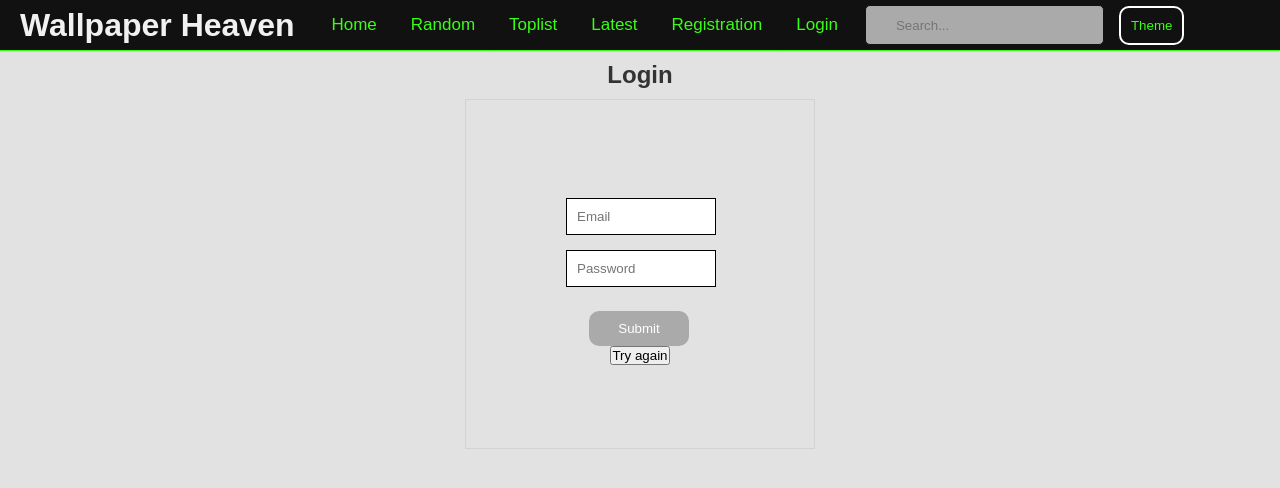
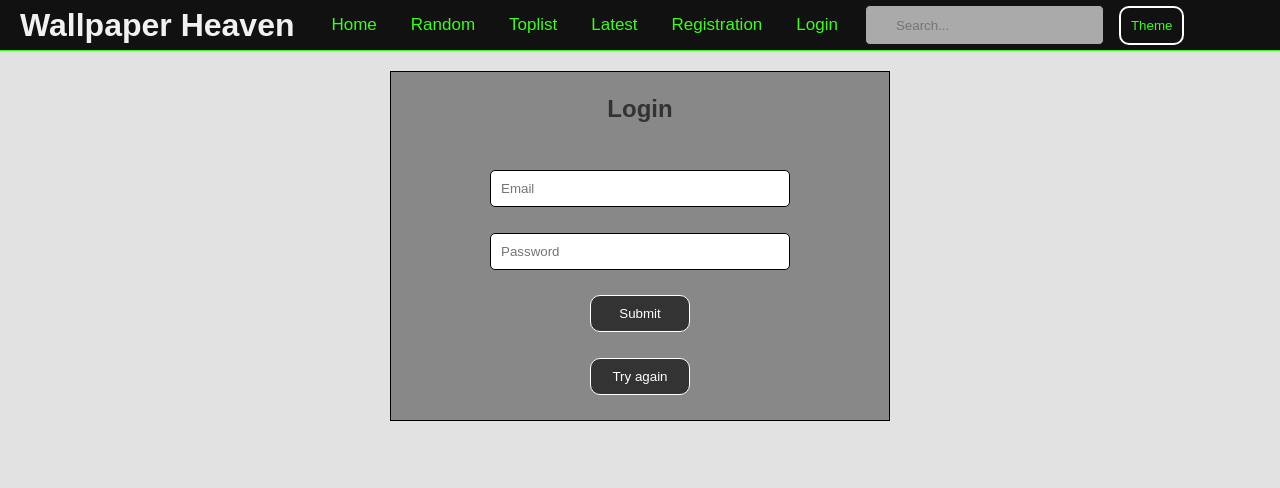
Before and after one commit to hausbence/wallhaven-frontend, a React (Create React App) app: page /login in a window 1280 px wide. Shown: the top 488 px of the page. Built offline with nearby package versions, Linux system fonts and the light colour scheme; the HTML template or start-up script is replaced by a standard one.

Commit message:
fixed get issues on login page

```diff
--- a/src/components/pages/Registration.js
+++ b/src/components/pages/Registration.js
@@ -24,19 +24,13 @@ const Registration = () => {
     console.log(values);
   };
 
-  //   pattern: {
-  //     value: /^[A-Z0-9._%+-]+@[A-Z0-9.-]+\.[A-Z]{2,}$/i,
-  //     message: "invalid email address",
-
-  // validate: (value) => value !== "admin" || "Nice try!",
-  //   }
-
   let content = (
     <React.Fragment>
+      <div className="form">
         <h2 className="loginHeader">Registration</h2>
-        <div className="form">
         <form onSubmit={handleSubmit(onSubmit)}>
-              <input className="input-style"
+          <input
+            className="input-style"
             name="email"
             type="email"
             placeholder="Email"
@@ -46,7 +40,8 @@ const Registration = () => {
           />
           {errors.email && errors.email.message}
 
-            <input className="input-style"
+          <input
+            className="input-style"
             name="username"
             placeholder="Username"
             ref={register({
@@ -56,7 +51,8 @@ const Registration = () => {
             })}
           />
           {errors.username && errors.username.message}
-            <input className="input-style"
+          <input
+            className="input-style"
             name="password"
             type="password"
             placeholder="Password"
@@ -68,7 +64,9 @@ const Registration = () => {
           />
           {errors.password && errors.password.message}
 
-            <button type="submit" className="button">Submit</button>
+          <button type="submit" className="button">
+            Submit
+          </button>
         </form>
       </div>
     </React.Fragment>
--- a/src/components/pages/WallpaperList/Login.css
+++ b/src/components/pages/WallpaperList/Login.css
@@ -1,5 +1,4 @@
 .loginHeader {
-    width: 100%;
   color: #333333;
   text-align: center;
   padding: 10px;
@@ -7,38 +6,40 @@
 
 .form {
   display: flex;
+  flex-flow: column;
+  justify-content: space-around;
+  width: 500px;
+  height: 350px;
+  margin: 20px auto;
+  border: 1px solid black;
+  background: #888888;
+}
+
+.form form {
+  display: flex;
+  flex-flow: column;
+  justify-content: space-around;
   align-items: center;
-    align-content: center;
-    justify-content: center;
-    flex-flow: column;
-    width: 350px;
-    height: 350px;
-    padding: 50px;
-    margin: 0 auto;
-    border: 1px solid lightgray;
-    background: #88888;
+  height: 250px;
 }
 
 .input-style {
   border: 1px solid #000;
+  width: 300px;
   padding: 10px;
-    margin-top: 15px;
-    margin-left: 50px;
-    width: 150px;
   box-sizing: border-box;
+  border-radius: 5px;
 }
 
 .button {
-    background: #aaaaaa;
-    color: #fff;
-    transform: translateX(23%);
-    padding: 10px;
-    margin-top: 24px;
-    margin-left: 50px;
+  background: #333;
+  color: white;
+  padding: 10px 20px;
   width: 100px;
-    border: none;
+  border: 1px solid;
   border-radius: 10px;
   box-sizing: border-box;
+  cursor: pointer;
 }
 
 .button:hover {
--- a/src/components/pages/WallpaperList/Login.js
+++ b/src/components/pages/WallpaperList/Login.js
@@ -1,66 +1,74 @@
-import React, {useEffect, useState} from "react";
-import {useForm} from "react-hook-form";
+import React, { useState } from "react";
+import { useForm } from "react-hook-form";
 import Axios from "axios";
-import {useCookies} from "react-cookie";
-import './Login.css';
-import {useHistory} from "react-router-dom";
-import Navbar from "../../layout/Navbar";
-
+import { useCookies } from "react-cookie";
+import "./Login.css";
+import { useHistory } from "react-router-dom";
 
 const Login = () => {
-    const [cookies1, removeCookie] = useCookies(["email", "password", "id", "username"]);
-    const [id, setId] = useState(0)
+  const [cookies1, removeCookie] = useCookies([
+    "email",
+    "password",
+    "id",
+    "username",
+  ]);
+  const [id, setId] = useState(0);
   const [username, setUsername] = useState("");
-    const {handleSubmit, register, errors} = useForm();
+  const { handleSubmit, register, errors } = useForm();
   const history = useHistory();
   const [login, setLogin] = useState(false);
-    const [cookies, setCookie] = useCookies(["id", "email", "password", "username"]);
+  const [cookies, setCookie] = useCookies([
+    "id",
+    "email",
+    "password",
+    "username",
+  ]);
   const onSubmit = (values) => {
-        document.getElementById("email").setAttribute("readonly", true)
-        document.getElementById("password").setAttribute("readonly", true)
+    document.getElementById("email").setAttribute("readonly", true);
+    document.getElementById("password").setAttribute("readonly", true);
     Axios.get(
       `http://localhost:8080/login/${values?.email}/${values?.password}`
-        ).then((r) => setLogin(r.data))
-        setTimeout(() => {
-            Axios.get(`http://localhost:8080/id/${values.email}`).then((r => {
-                setId(r.data)
-                console.log(r)
-            }));
-        }, 100)
-        setTimeout(() => {
-            Axios.get(`http://localhost:8080/username/${values.email}`).then((r => {
-                setUsername(r.data)
-                console.log(r)
-            }));
-        }, 300)
-        console.log(values);
-            if (login ) {
-                console.log(values.email)
-                setCookie("id", id, {path: "/"})
-                setCookie("email", values.email, {path: "/"});
-                setCookie("password", values.password, {path: "/"});
-                setCookie("username", username, {path: "/"})
+    )
+      .then((response) => {
+        setLogin(response.data);
+        return Axios.get(`http://localhost:8080/id/${values.email}`);
+      })
+      .then((response) => {
+        setId(response.data);
+        return Axios.get(`http://localhost:8080/username/${values.email}`);
+      })
+      .then((response) => {
+        setUsername(response.data);
+      })
+      .catch((error) => console.log(error.response));
+
+    if (login) {
+      setCookie("id", id, { path: "/" });
+      setCookie("email", values.email, { path: "/" });
+      setCookie("password", values.password, { path: "/" });
+      setCookie("username", username, { path: "/" });
       history.push({
         pathname: `/`,
       });
     }
   };
 
-    const removeAttributes  = () => {
-        document.getElementById("email").removeAttribute("readonly")
-        document.getElementById("password").removeAttribute("readonly")
+  const removeAttributes = () => {
+    document.getElementById("email").removeAttribute("readonly");
+    document.getElementById("password").removeAttribute("readonly");
     removeCookie("email", "");
     removeCookie("password", "");
-        removeCookie("id", 0)
+    removeCookie("id", 0);
     removeCookie("username", "");
-    }
+  };
 
   return (
     <React.Fragment>
+      <div className="form">
         <h2 className="loginHeader">Login</h2>
-            <div className="form">
         <form onSubmit={handleSubmit(onSubmit)}>
-                    <input className="input-style"
+          <input
+            className="input-style"
             id={"email"}
             name="email"
             type="email"
@@ -70,7 +78,8 @@ const Login = () => {
             })}
           />
           {errors.email && errors.email.message}
-                    <input className="input-style"
+          <input
+            className="input-style"
             id={"password"}
             name="password"
             type="password"
@@ -83,11 +92,18 @@ const Login = () => {
           />
           {errors.password && errors.password.message}
 
-                    <button type="submit" className="button">Submit</button>
+          <button type="submit" className="button">
+            Submit
+          </button>
+          <button
+            className="button"
+            onClick={() => {
+              removeAttributes();
+            }}
+          >
+            Try again
+          </button>
         </form>
-                <button onClick={() => {
-                    removeAttributes();
-                }}>Try again</button>
       </div>
     </React.Fragment>
   );
--- a/src/components/pages/WallpaperList/WallpaperList.js
+++ b/src/components/pages/WallpaperList/WallpaperList.js
@@ -46,8 +46,9 @@ const WallpaperList = (props) => {
       <form onSubmit={handleSubmit}>
         <label>
           <select id="dropdown-menu" value={value} onChange={handleChange}>
+            <option value="3840x2160">3840x2160</option>
+            <option value="2560x1440">2560x1440</option>
             <option value="1920x1080">1920x1080</option>
-            <option value="1680x1050">1680x1050</option>
             <option value="1280x720">1280x720</option>
             <option value="">Remove filters</option>
           </select>
```
Lines whose indentation alone changed are shown as unchanged.
